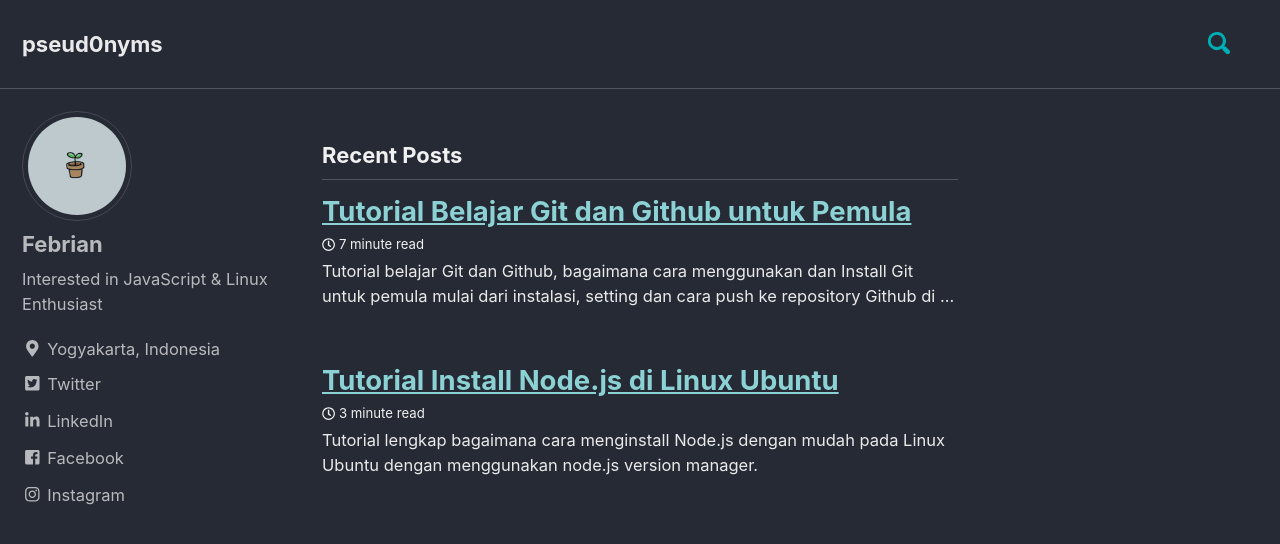
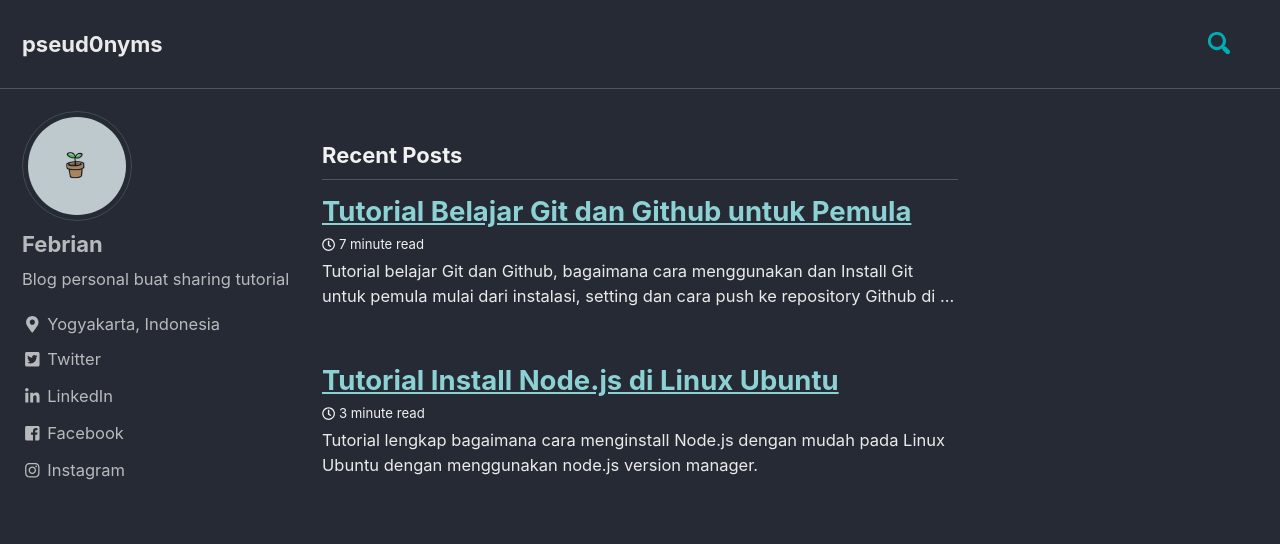
Before and after one commit to maineswai/blog, a Jekyll site: the page built from index.html, in a window 1280 px wide and 900 px high. Shown: the top 544 px of the window. Built offline with Jekyll 4.4.1, drawn with Linux system fonts in a browser that asks for light colours; cached includes are drawn as plain includes; the list of posts is cut into pages by our own code.

Commit message:
Update _config.yml

```diff
--- a/_config.yml
+++ b/_config.yml
@@ -111,7 +111,7 @@ analytics:
 author:
   name             : "Febrian"
   avatar           : /assets/images/profile.jpg # path of avatar image, e.g. "/assets/images/bio-photo.jpg"
-  bio              : "Interested in JavaScript & Linux Enthusiast"
+  bio              : "Blog personal buat sharing tutorial"
   location         : "Yogyakarta, Indonesia"
   email            : #"solihinfebrian0@gmail.com"
   links:
```
